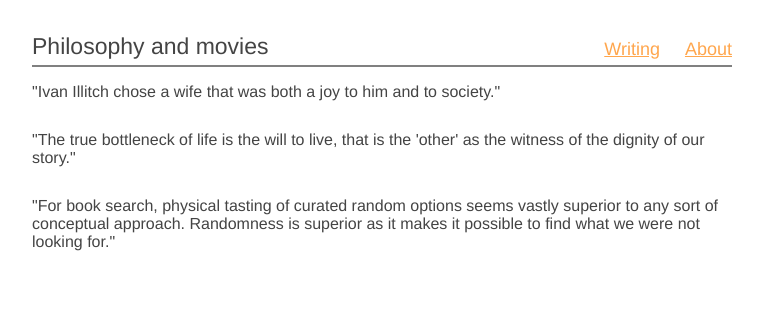
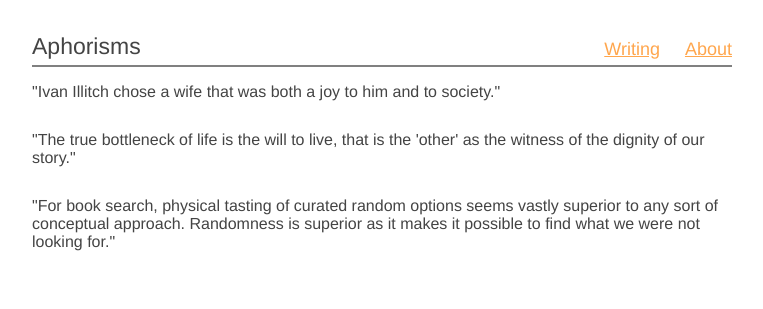
Before and after one commit to highleaf11/highleaf11.github.io, a plain HTML site: page writing/index.html in a window 1280 px wide. Shown: the whole page, without its empty margins (258-1021 px from the left). Drawn offline with Linux system fonts and the light colour scheme.

Commit message:
Update index.html

```diff
--- a/writing/index.html
+++ b/writing/index.html
@@ -13,7 +13,7 @@
   </head>
   <body>
     <header>
-      Philosophy and movies
+      Aphorisms
     </header>
     <nav>
       <a href="/writing/">Writing</a>
```
